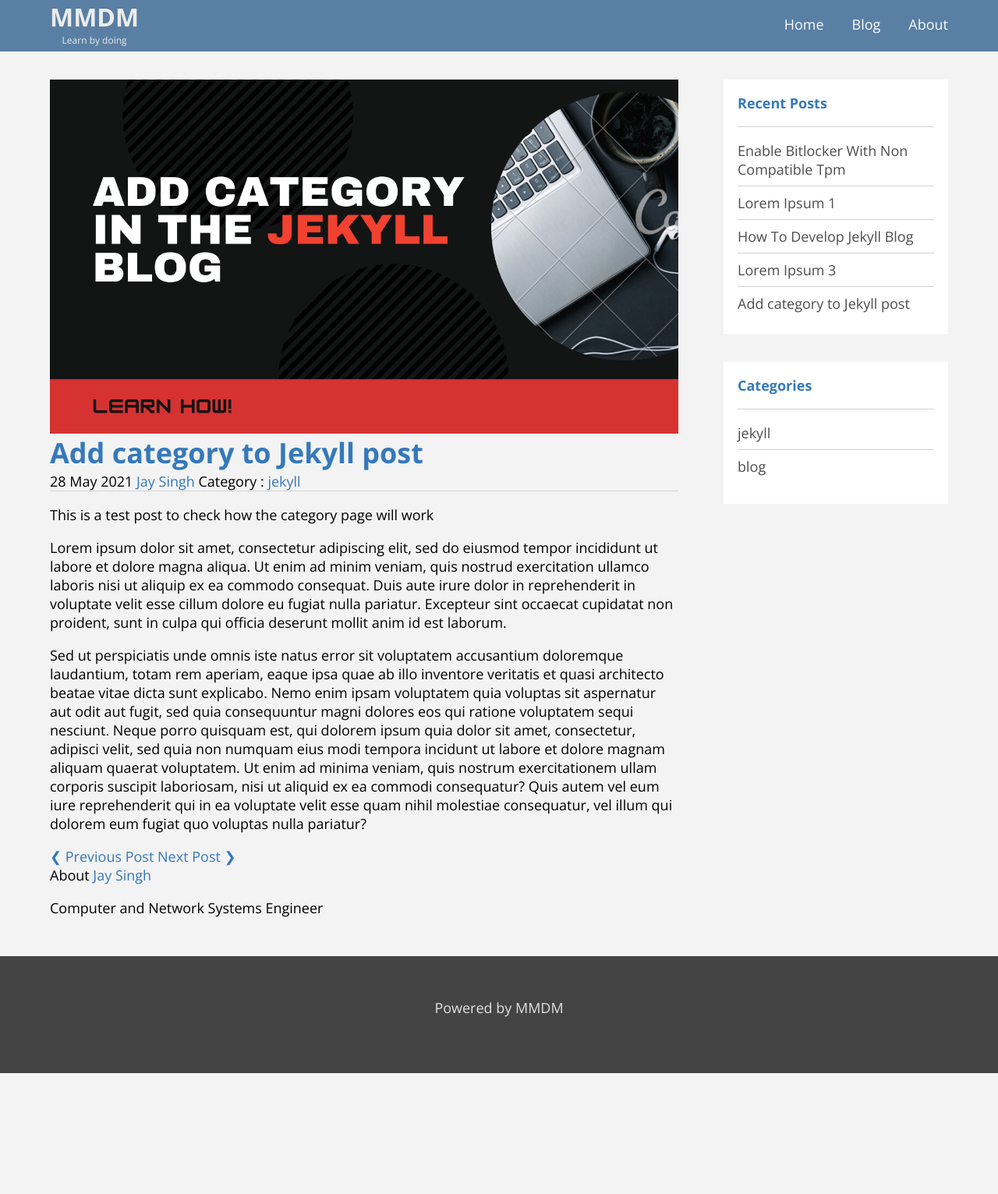
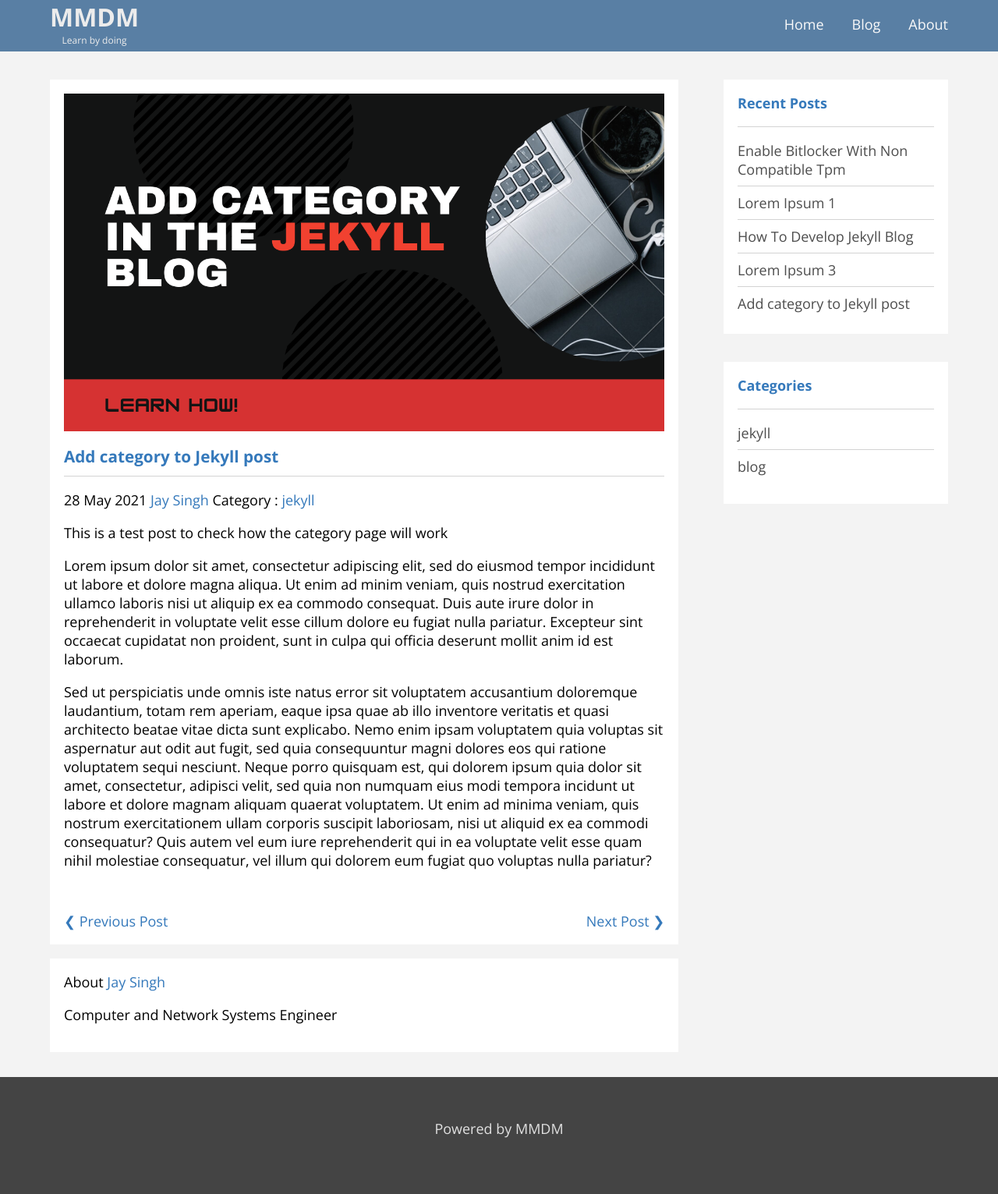
Before and after one commit to jays1ngh/jays1ngh.github.io, a Jekyll site: the page built from _posts/2021-06-11-Add-Category-In-Jekyll.md, in a window 1280 px wide. Shown: the whole page at 78% size. Built offline with Jekyll 4.4.1, drawn with Linux system fonts in a browser that asks for light colours; before the commit the page ends 1376 px from its top, so only the background shows below that.

Commit message:
updated files

```diff
--- a/_layouts/blog.html
+++ b/_layouts/blog.html
@@ -13,12 +13,12 @@ layout: default
         </div>
 
         <div class=post-card-inner>
-          <div class="post-media">
-            <img class="post-img" src="{{site.url}}{{site.baseurl}}{{ post.thumbnail }}" alt="{{ post.title }}">
+          <div class="blog-media">
+            <img class="blog-img" src="{{site.url}}{{site.baseurl}}{{ post.thumbnail }}" alt="{{ post.title }}">
           </div>
 
           <div class="post-content-all">
-            <div class="post-meta">
+            <div class="post-meta-blog">
               <span>{% assign author = site.authors | where: 'short_name', post.author | first %}
                 {% if author %}
                 <a href="{{ author.url }}">{{ author.name }}</a>
--- a/_layouts/post.html
+++ b/_layouts/post.html
@@ -4,7 +4,9 @@ layout: default
 <div class="container blog-container">
 
   <div class="sidebar-main">
-    <div class="">
+    <div class="post-data">
+
+      <div class="post-media">
         <img
           class="post-img"
           src="{{site.url}}{{site.baseurl}}{{ page.thumbnail }}"
@@ -13,7 +15,8 @@ layout: default
         </div>
 
       <div class="post-title">
-    <h1>{{ page.title }}</h1>
+        <h2>{{ page.title }}</h2>
+        </div>
 
       <div class="post-meta">
 
@@ -38,22 +41,21 @@ layout: default
         </span>
         </div><!-- /post-meta -->
 
-  </div>
-
       <div class="post-detail">
     {{ content }}
         </div>
+  </div> <!-- post-data -->
 
-  <div class="Previous-next">
+  <div class="previous-next">
     {% if page.previous.url %}
-      <a class="previous" href="{{page.previous.url}}">❮ Previous Post</a>
+      <a class="previous-post" href="{{page.previous.url}}">❮ Previous Post</a>
     {% endif %}
     {% if page.next.url %}
-      <a class="next" href="{{page.next.url}}">Next Post ❯</a>
+      <a class="next-post" href="{{page.next.url}}">Next Post ❯</a>
     {% endif %}
   </div>
 
-  <div>
+  <div class="post-author">
     {% assign author = site.authors | where: 'short_name', page.author | first %}
     {% if author %}
       <p>About <a href="{{ author.url }}">{{ author.name }}</a></p>
--- a/_sass/main.scss
+++ b/_sass/main.scss
@@ -1,3 +1,15 @@
+// Styling with scss
+
+/* variables */
+$heading: #3579bb;
+$button: #3579bb;
+$button-hover: #fafafa;
+$button-reverse: #fafafa;
+$button-hover-reverse: #3579bb;
+$backgrounf-color: #ffffff;
+
+
+
 /* ==================
       Global Styles
 ===================== */
@@ -30,7 +42,7 @@ h1 {
 }
 
 h2 {
-
+  color: $heading;
 }
 
 h3 {
@@ -150,6 +162,17 @@ a {
 
 }
 
+/* ===
+  Post
+  === */
+
+.previous-post a:hover,
+.previous-post a:focus,
+.next-post a:hover,
+.next-post a:focus {
+  color: #000;
+}
+
 /* ==================
       Layout
 ===================== */
@@ -176,11 +199,6 @@ header {
 /* ====
   Blog Page
   ========*/
-// .blog-container {
-//   display: flex;
-// .sidebar-main {
-//   max-width: 70%;
-// }
 
 .post-card {
   width: 100%;
@@ -203,11 +221,11 @@ header {
   display: flex;
 }
 
-.post-media {
+.blog-media {
 width: 25%;
 }
 
-.post-img {
+.blog-img {
   width: 100%;
   display: block;
 }
@@ -219,8 +237,8 @@ width: 25%;
   margin-left: 2em;
 }
 
-.post-meta {
-
+.post-meta-blog {
+  margin-bottom: 1em;
 }
 
 .post-content {
@@ -281,7 +299,7 @@ width: 25%;
   border: 0;
 }
 
-// Pagination
+// Pagination -blog
 
 .pagination {
   display: flex;
@@ -336,6 +354,45 @@ width: 25%;
   background-color: #597FA4;
   color: #c9c9c9;
 }
+
+/*====
+  Post-Layout
+===*/
+
+.post-data {
+  background-color: $backgrounf-color;
+  padding: 1em;
+}
+.post-media {
+  margin-bottom: 1em;
+  }
+
+.post-img {
+  width: 100%;
+  display: block;
+}
+
+.post-meta {
+  margin-bottom: 1em;
+}
+
+.post-detail {
+
+}
+
+.previous-next {
+  display: flex;
+  background-color: $backgrounf-color;
+  justify-content: space-between;
+  margin-bottom: 1em;
+  padding: 1em;
+}
+
+.post-author {
+  background-color: $backgrounf-color;
+  padding: 1em;
+}
+
 
 /* ==================
       Navigation
@@ -463,12 +520,12 @@ nav a:focus {
     flex-direction: column;
   }
 
-  .post-media {
+  .blog-media {
   width: 100%;
   margin-bottom: 1em;
   }
 
-  .post-img {
+  .blog-img {
     width: 100%;
     display: block;
   }
@@ -477,6 +534,12 @@ nav a:focus {
     width: 100%;
     margin: 0;
   }
+
+  // post
+  .post-media {
+    width: 100%;
+    margin-bottom: 1em;
+    }
 
 }
 
```
Lines whose indentation alone changed are shown as unchanged.
